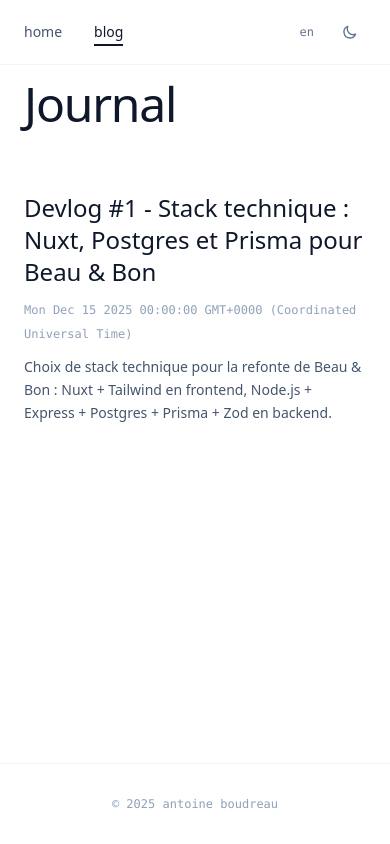
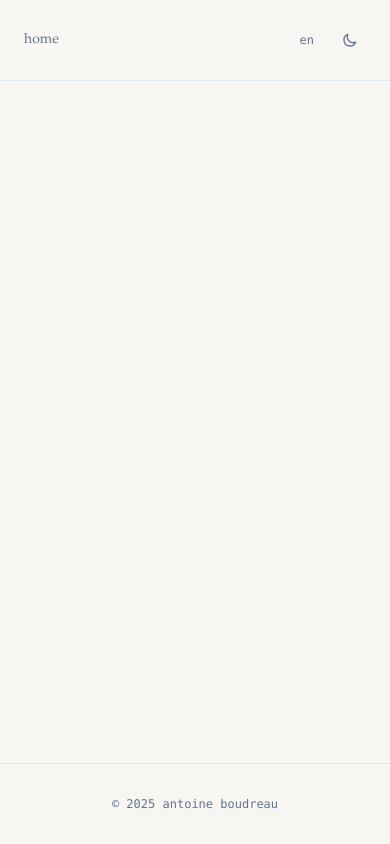
Before and after one commit to dev-t0ny/portfolio, a Vue app: page /blog in a window 390 px wide. Built offline with nearby package versions, Linux system fonts and the light colour scheme.

Commit message:
fix - projects tab

```diff
--- a/package.json
+++ b/package.json
@@ -17,9 +17,7 @@
   "dependencies": {
     "@tailwindcss/typography": "^0.5.19",
     "@tailwindcss/vite": "^4.1.17",
-    "front-matter": "^4.0.2",
     "gh-pages": "^6.3.0",
-    "markdown-it": "^14.1.0",
     "tailwindcss": "^4.1.17",
     "vue": "^3.5.22",
     "vue-i18n": "^11.1.12",
@@ -27,7 +25,6 @@
   },
   "devDependencies": {
     "@tsconfig/node22": "^22.0.2",
-    "@types/markdown-it": "^14.1.2",
     "@types/node": "^22.18.11",
     "@vitejs/plugin-vue": "^6.0.1",
     "@vue/tsconfig": "^0.8.1",
--- a/src/App.vue
+++ b/src/App.vue
@@ -1,13 +1,9 @@
 <script setup lang="ts">
-import { ref, onMounted, computed } from "vue";
+import { ref, onMounted } from "vue";
 import { useI18n } from "vue-i18n";
-import { RouterLink, RouterView, useRoute } from "vue-router";
-import SectionNav from "./components/SectionNav.vue";
+import { RouterLink, RouterView } from "vue-router";
 
 const { t, locale } = useI18n();
-const route = useRoute();
-
-const showSectionNav = computed(() => route.name === "home");
 
 const toggleLocale = () => {
     const newLocale = locale.value === "fr" ? "en" : "fr";
@@ -15,7 +11,7 @@
     localStorage.setItem("locale", newLocale);
 };
 
-const theme = ref("light");
+const theme = ref("dark");
 
 const applyTheme = (themeToApply: string) => {
     if (themeToApply === "dark") {
@@ -49,33 +45,22 @@
 
 <template>
     <div
-        class="bg-white dark:bg-[#0a0a0a] text-slate-900 dark:text-slate-100 min-h-screen transition-colors duration-500 flex flex-col"
+        class="bg-[#f8f6f2] text-slate-700 dark:bg-[#111312] dark:text-slate-200 min-h-screen transition-colors duration-500 flex flex-col"
     >
         <header
-            class="fixed top-0 left-0 right-0 z-40 backdrop-blur-md bg-white/80 dark:bg-[#0a0a0a]/80 border-b border-slate-100 dark:border-slate-900/50 transition-all duration-300"
+            class="w-full border-b border-slate-200 dark:border-slate-800/60 transition-all duration-300"
         >
-            <div class="max-w-6xl mx-auto px-6 lg:px-12 py-4 flex justify-between items-center w-full">
-                <nav class="flex gap-8">
+            <div class="max-w-3xl mx-auto px-6 lg:px-12 py-6 flex justify-between items-center w-full">
+                <nav class="flex gap-6">
                     <RouterLink
                         to="/"
-                        class="text-sm font-medium text-slate-600 dark:text-slate-400 hover:text-slate-900 dark:hover:text-slate-100 transition-colors duration-200 relative group"
-                        active-class="text-slate-900 dark:text-slate-100"
+                        class="text-sm font-medium text-slate-500 dark:text-slate-400 hover:text-slate-800 dark:hover:text-slate-200 transition-colors duration-200 relative group"
+                        active-class="text-slate-800 dark:text-slate-200"
                     >
                         home
                         <span
-                            class="absolute -bottom-1 left-0 w-0 h-0.5 bg-slate-900 dark:bg-slate-100 transition-all duration-300 group-hover:w-full"
+                            class="absolute -bottom-1 left-0 w-0 h-0.5 bg-slate-700 dark:bg-slate-300 transition-all duration-300 group-hover:w-full"
                             :class="{ 'w-full': $route.name === 'home' }"
-                        />
-                    </RouterLink>
-                    <RouterLink
-                        to="/blog"
-                        class="text-sm font-medium text-slate-600 dark:text-slate-400 hover:text-slate-900 dark:hover:text-slate-100 transition-colors duration-200 relative group"
-                        active-class="text-slate-900 dark:text-slate-100"
-                    >
-                        blog
-                        <span
-                            class="absolute -bottom-1 left-0 w-0 h-0.5 bg-slate-900 dark:bg-slate-100 transition-all duration-300 group-hover:w-full"
-                            :class="{ 'w-full': $route.name === 'blog' || $route.name === 'post' }"
                         />
                     </RouterLink>
                 </nav>
@@ -83,14 +68,13 @@
                 <div class="flex items-center gap-3">
                     <button
                         @click="toggleLocale"
-                        class="text-xs font-mono text-slate-500 dark:text-slate-500 hover:text-slate-900 dark:hover:text-slate-300 transition-colors duration-200 px-2 py-1 rounded"
+                        class="text-xs font-mono text-slate-500 dark:text-slate-400 hover:text-slate-800 dark:hover:text-slate-200 transition-colors duration-200 px-2 py-1 rounded"
                     >
                         {{ locale === "fr" ? "en" : "fr" }}
                     </button>
-
                     <button
                         @click="cycleTheme"
-                        class="p-2 rounded-lg text-slate-500 dark:text-slate-400 hover:bg-slate-100 dark:hover:bg-slate-900 transition-all duration-200"
+                        class="p-2 rounded-lg text-slate-500 dark:text-slate-400 hover:bg-slate-100 dark:hover:bg-slate-900/70 transition-all duration-200"
                         :title="t('theme_title') || 'Changer le thème'"
                     >
                         <span v-if="theme === 'light'" class="block">
@@ -128,8 +112,7 @@
             </div>
         </header>
 
-        <main class="pt-20 max-w-3xl mx-auto px-6 lg:px-12 py-16 w-full flex-grow relative pb-24">
-            <SectionNav v-if="showSectionNav" />
+        <main class="max-w-3xl mx-auto px-6 lg:px-12 py-14 w-full flex-grow relative pb-20">
             <router-view v-slot="{ Component }">
                 <transition name="fade" mode="out-in">
                     <component :is="Component" />
@@ -138,9 +121,9 @@
         </main>
 
         <footer
-            class="mt-auto border-t border-slate-100 dark:border-slate-900/50 py-8 max-w-6xl mx-auto w-full px-6 lg:px-12"
+            class="mt-auto border-t border-slate-200 dark:border-slate-800/60 py-8 max-w-3xl mx-auto w-full px-6 lg:px-12"
         >
-            <div class="text-center text-xs text-slate-400 dark:text-slate-600 font-mono">
+            <div class="text-center text-xs text-slate-500 dark:text-slate-400 font-mono">
                 © {{ new Date().getFullYear() }}
                 {{ t("copyright") || "Antoine Boudreau" }}
             </div>
--- a/src/composables/useBlog.ts
+++ /dev/null
@@ -1,42 +0,0 @@
-import fm from "front-matter";
-
-export interface Post {
-  slug: string;
-  title: string;
-  date: string;
-  description: string;
-  content: string;
-}
-
-interface PostAttributes {
-  title: string;
-  date: string;
-  description: string;
-}
-
-export function useBlog() {
-  const modules = import.meta.glob("../content/*.md", {
-    as: "raw",
-    eager: true,
-  });
-
-  const posts: Post[] = Object.keys(modules).map((path) => {
-    const fileContent = modules[path] as string;
-
-    const parsed = fm<PostAttributes>(fileContent);
-
-    const slug = path.split("/").pop()?.replace(".md", "") || "";
-
-    return {
-      slug,
-      title: parsed.attributes.title,
-      date: parsed.attributes.date,
-      description: parsed.attributes.description,
-      content: parsed.body,
-    };
-  });
-
-  posts.sort((a, b) => new Date(b.date).getTime() - new Date(a.date).getTime());
-
-  return { posts };
-}
--- a/src/content/devlog-1-stack-technique-beau-et-bon.md
+++ /dev/null
@@ -1,36 +0,0 @@
----
-title: "Devlog #1 - Stack technique : Nuxt, Postgres et Prisma pour Beau & Bon"
-date: 2025-12-15
-tags: ["DevLog", "Architecture", "Nuxt", "Postgres", "Prisma", "CI/CD"]
-description: "Choix de stack technique pour la refonte de Beau & Bon : Nuxt + Tailwind en frontend, Node.js + Express + Postgres + Prisma + Zod en backend."
----
-
-Aujourd'hui, je commence le développement de la nouvelle plateforme **Beau & Bon**. Le but : remplacer leur système actuel par une solution sur-mesure qui gère à la fois la vente de produits et la réservation d'ateliers.
-
-Pour cette première journée, j'ai décidé de laisser l'interface de côté et de me concentrer sur les fondations du backend.
-
-## Choix de stack
-
-### Frontend : Nuxt + Tailwind
-
-J'ai opté pour **Nuxt** plutôt que Next.js pour plusieurs raisons. D'abord, j'ai plus d'expérience avec Vue, et Nuxt offre une structure similaire à Next.js mais avec un écosystème que je maîtrise mieux. Le SSR intégré est parfait pour le SEO, et je ne voulais pas me casser la tête en implémentant quelque chose qui existe et marche déjà bien.
-
-**Tailwind** pour le styling parce que je veux aller vite sans perdre en qualité.
-
-### Backend : Node.js + Express + Postgres + Prisma + Zod
-
-**Node.js + Express** : choix classique mais efficace.
-
-**Postgres** : j'avais besoin d'une base relationnelle solide pour gérer les relations entre produits, ateliers, commandes et utilisateurs. Postgres gère bien les transactions, ce qui est crucial pour la gestion des stocks.
-
-**Prisma** : Facilite énormément la gestion de postgres, et s'intègre super bien avec mon stack.
-
-**Zod** : validation des données côté API. Chaque requête est validée avant d'arriver dans la logique métier. Ça évite les bugs et rend le code plus prévisible.
-
-## Architecture et stabilité
-
-J'ai mis en place un CI très simple avec GitHub Actions dès le début. Je veux que le projet puisse évoluer dans le temps et les tests sont primordial à cet égard.
-
-## Prochaines étapes
-
-Les fondations sont en place, il me reste toutefois beaucoup à faire :)
--- a/src/router/index.ts
+++ b/src/router/index.ts
@@ -1,7 +1,5 @@
 import { createRouter, createWebHistory } from "vue-router";
 import Home from "../views/Home.vue";
-import Blog from "../views/Blog.vue";
-import Post from "../views/Post.vue";
 
 const router = createRouter({
   history: createWebHistory(import.meta.env.BASE_URL),
@@ -10,17 +8,6 @@
       path: "/",
       name: "home",
       component: Home,
-    },
-    {
-      path: "/blog",
-      name: "blog",
-      component: Blog,
-    },
-    {
-      path: "/blog/:slug",
-      name: "post",
-      component: Post,
-      props: true,
     },
   ],
   scrollBehavior(_to, _from, savedPosition) {
--- a/src/style.css
+++ b/src/style.css
@@ -7,14 +7,25 @@
     scroll-behavior: smooth;
 }
 
+body {
+    font-family: "Iowan Old Style", "Palatino Linotype", "URW Palladio L", "Book Antiqua", serif;
+    background-color: #f8f6f2;
+    color: #4b5563;
+}
+
+.dark body {
+    background-color: #111312;
+    color: #e2e8f0;
+}
+
 /* Selection styling */
 ::selection {
-    background-color: #e2e8f0;
-    color: #0f172a;
+    background-color: #e6e1d9;
+    color: #2f3134;
 }
 
 .dark ::selection {
-    background-color: #334155;
+    background-color: #2b2f2d;
     color: #f1f5f9;
 }
 
@@ -28,18 +39,10 @@
 }
 
 ::-webkit-scrollbar-thumb {
-    background: #cbd5e1;
+    background: #c8c1b8;
     border-radius: 4px;
 }
 
-.dark ::-webkit-scrollbar-thumb {
-    background: #334155;
+::-webkit-scrollbar-thumb:hover {
+    background: #b6b0a6;
 }
-
-::-webkit-scrollbar-thumb:hover {
-    background: #94a3b8;
-}
-
-.dark ::-webkit-scrollbar-thumb:hover {
-    background: #475569;
-}
--- a/src/views/Blog.vue
+++ /dev/null
@@ -1,37 +0,0 @@
-<script setup lang="ts">
-import { useBlog } from "../composables/useBlog";
-// TypeScript infère automatiquement le type de 'posts' grâce à notre interface Post
-const { posts } = useBlog();
-</script>
-
-<template>
-    <div>
-        <h1 class="text-5xl font-light mb-16 text-slate-900 dark:text-slate-100 tracking-tight">
-            Journal
-        </h1>
-        <ul class="space-y-12">
-            <li v-for="post in posts" :key="post.slug">
-                <router-link
-                    :to="{ name: 'post', params: { slug: post.slug } }"
-                    class="group block transition-all duration-200"
-                >
-                    <div class="mb-3">
-                        <h2
-                            class="text-2xl font-light text-slate-900 dark:text-slate-100 group-hover:text-slate-600 dark:group-hover:text-slate-400 transition-colors duration-200 mb-2"
-                        >
-                            {{ post.title }}
-                        </h2>
-                        <span
-                            class="text-xs text-slate-400 dark:text-slate-600 font-mono"
-                            >{{ post.date }}</span
-                        >
-                    </div>
-                    <p class="text-sm text-slate-600 dark:text-slate-400 leading-relaxed max-w-2xl">
-                        {{ post.description }}
-                    </p>
-                    <div class="mt-3 h-px w-0 bg-slate-900 dark:bg-slate-100 transition-all duration-300 group-hover:w-16" />
-                </router-link>
-            </li>
-        </ul>
-    </div>
-</template>
--- a/src/views/Post.vue
+++ /dev/null
@@ -1,58 +0,0 @@
-<script setup lang="ts">
-import { computed } from "vue";
-import { useRoute } from "vue-router";
-import { useBlog, type Post } from "../composables/useBlog";
-import MarkdownIt from "markdown-it";
-
-const route = useRoute();
-const { posts } = useBlog();
-const md = new MarkdownIt({ html: true });
-
-// On cherche l'article. TypeScript sait que 'post' peut être 'undefined' si non trouvé.
-const post = computed<Post | undefined>(() => {
-    // On s'assure que slug est bien une string
-    const slug = route.params.slug as string;
-    return posts.find((p) => p.slug === slug);
-});
-
-const contentHtml = computed(() =>
-    post.value ? md.render(post.value.content) : "",
-);
-</script>
-
-<template>
-    <div v-if="post">
-        <router-link
-            to="/blog"
-            class="text-xs font-mono text-slate-500 dark:text-slate-500 hover:text-slate-900 dark:hover:text-slate-300 mb-12 block transition-colors duration-200 inline-flex items-center gap-2 group"
-        >
-            <span class="transition-transform duration-200 group-hover:-translate-x-1">←</span>
-            <span>retour</span>
-        </router-link>
-
-        <header class="mb-12 pb-8 border-b border-slate-100 dark:border-slate-900/50">
-            <h1
-                class="text-4xl font-light mb-4 text-slate-900 dark:text-slate-100 tracking-tight"
-            >
-                {{ post.title }}
-            </h1>
-            <time class="text-xs font-mono text-slate-400 dark:text-slate-600">{{
-                post.date
-            }}</time>
-        </header>
-
-        <article
-            class="prose prose-slate dark:prose-invert max-w-none prose-headings:font-light prose-headings:text-slate-900 dark:prose-headings:text-slate-100 prose-headings:tracking-tight prose-p:text-slate-600 dark:prose-p:text-slate-400 prose-p:leading-relaxed prose-a:text-slate-900 dark:prose-a:text-slate-100 prose-a:no-underline prose-a:border-b prose-a:border-slate-300 dark:prose-a:border-slate-700 hover:prose-a:border-slate-900 dark:hover:prose-a:border-slate-100 prose-a:transition-colors prose-img:rounded-lg prose-img:shadow-lg prose-strong:text-slate-900 dark:prose-strong:text-slate-100 prose-strong:font-medium prose-code:text-slate-900 dark:prose-code:text-slate-100 prose-code:bg-slate-100 dark:prose-code:bg-slate-900 prose-code:px-1 prose-code:py-0.5 prose-code:rounded prose-code:text-sm prose-pre:bg-slate-50 dark:prose-pre:bg-slate-950 prose-pre:border prose-pre:border-slate-200 dark:prose-pre:border-slate-800"
-            v-html="contentHtml"
-        ></article>
-    </div>
-
-    <div v-else class="text-center py-20">
-        <p class="text-slate-600 dark:text-slate-400 mb-4">Article introuvable.</p>
-        <router-link to="/blog" class="text-sm text-slate-500 dark:text-slate-500 hover:text-slate-900 dark:hover:text-slate-300 transition-colors duration-200 relative group"
-        >
-            Retour au blog
-            <span class="absolute -bottom-0.5 left-0 w-0 h-px bg-slate-900 dark:bg-slate-300 transition-all duration-300 group-hover:w-full" />
-        </router-link>
-    </div>
-</template>
```
Also changed, not shown: src/components/SectionNav.vue (+4 -4 lines), src/views/Home.vue (+53 -48 lines).
